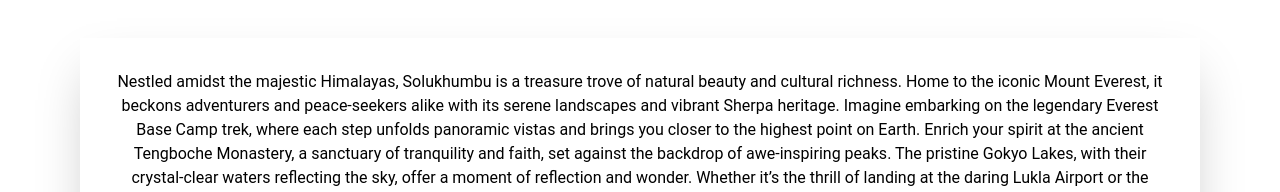
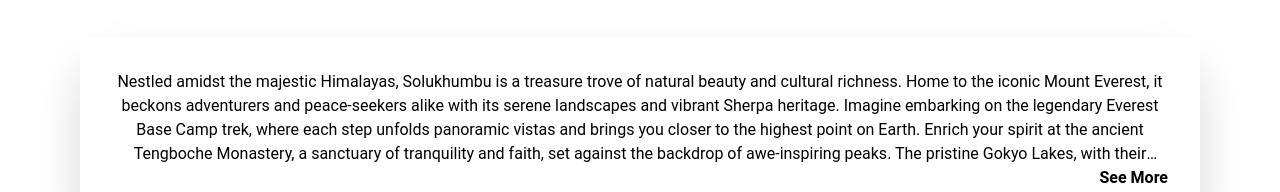
Before and after one commit to SoRa4762/WanderMate, a React (Vite) app: page /home in a window 1280 px wide. Shown: the part 746-938 px from the top of the page. Built offline with nearby package versions, Linux system fonts and the light colour scheme.

Commit message:
see more animation added...

```diff
--- a/package.json
+++ b/package.json
@@ -14,6 +14,7 @@
     "@heroicons/react": "^2.1.1",
     "@hookform/resolvers": "^3.3.4",
     "@material-tailwind/react": "^2.1.9",
+    "animate.css": "^4.1.1",
     "framer-motion": "^11.0.8",
     "react": "^18.2.0",
     "react-dom": "^18.2.0",
--- a/src/elements/MyCarousel.jsx
+++ b/src/elements/MyCarousel.jsx
@@ -1,10 +1,21 @@
 import { useState } from "react";
 // import { homeItems } from "../helper/data";
+import "animate.css";
 
 const MyCarousel = ({ data }) => {
   const [itemId, setItemId] = useState(1);
+  const [expanded, setExpanded] = useState(false);
+  const [animate, setAnimate] = useState(false);
   const handleItemId = (id) => {
     setItemId(id);
+  };
+
+  const handleAnimate = () => {
+    setExpanded(!expanded);
+    setAnimate(true);
+    setTimeout(() => {
+      setAnimate(false);
+    }, 500);
   };
 
   //   setTimeout(() => {
@@ -52,14 +63,31 @@ const MyCarousel = ({ data }) => {
         </div>
 
         {/* desc */}
-        <div className="h-full w-full p-8 mt-4 shadow-2xl">
+        <div
+          className={`h-full w-full p-8 mt-4 shadow-2xl ${
+            animate && "animate__fadeInDown"
+          }`}
+        >
           {data
             .filter((item) => item.id === itemId)
             .map((item) => (
-              <p className="text-center" key={item.id}>
+              <p
+                className={`text-center overflow-hidden animate__animated ${
+                  expanded ? "line-clamp-none" : "line-clamp-4"
+                }
+                ${animate && "animate__fadeInDown"}`}
+                // style={{ WebkitLineClamp: expanded ? "unset" : 3 }}
+                key={item.id}
+              >
                 {item.desc}
               </p>
             ))}
+          <button
+            className="flex h-full w-full justify-end font-semibold"
+            onClick={handleAnimate}
+          >
+            {expanded ? "See Less" : "See More"}
+          </button>
         </div>
       </div>
     </>
--- a/src/index.css
+++ b/src/index.css
@@ -4,6 +4,12 @@
 
 ::root {
   --font-family: "Open Sans, Helventica, Arial, sans-serif";
+}
+
+:root {
+  /* changes for global animate.css */
+  --animate-duration: 500ms;
+  /* --animate-delay: 0.9s; */
 }
 
 * {
@@ -13,3 +19,7 @@
   scroll-behavior: smooth;
   font-family: var(--font-family);
 }
+
+/* .animate__animated .animate__fadeInDown {
+  --animate-duration: 300ms;
+} */
```
Also changed, not shown: 1 other file (tests, documents, lock files or other folders).
